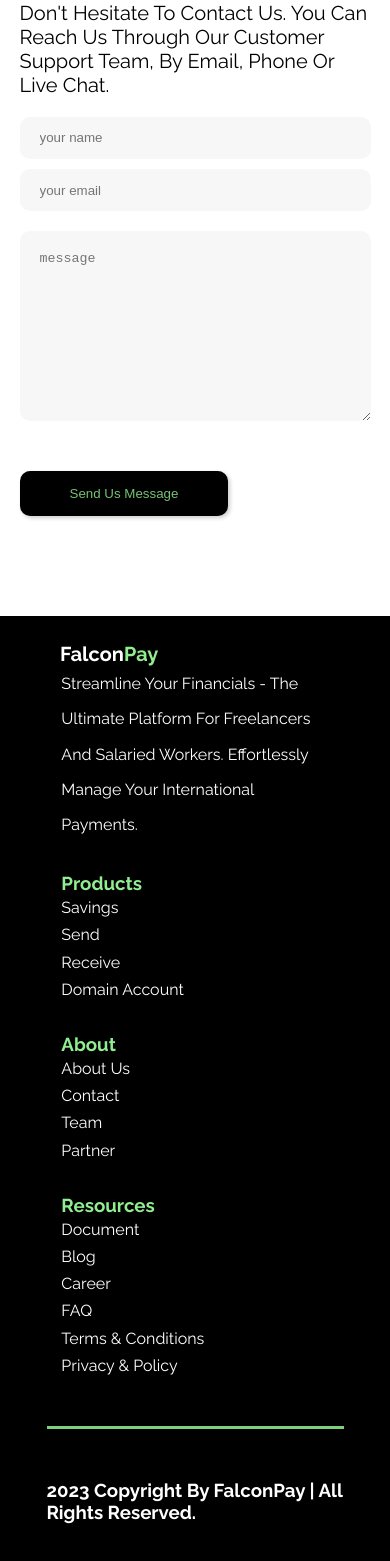
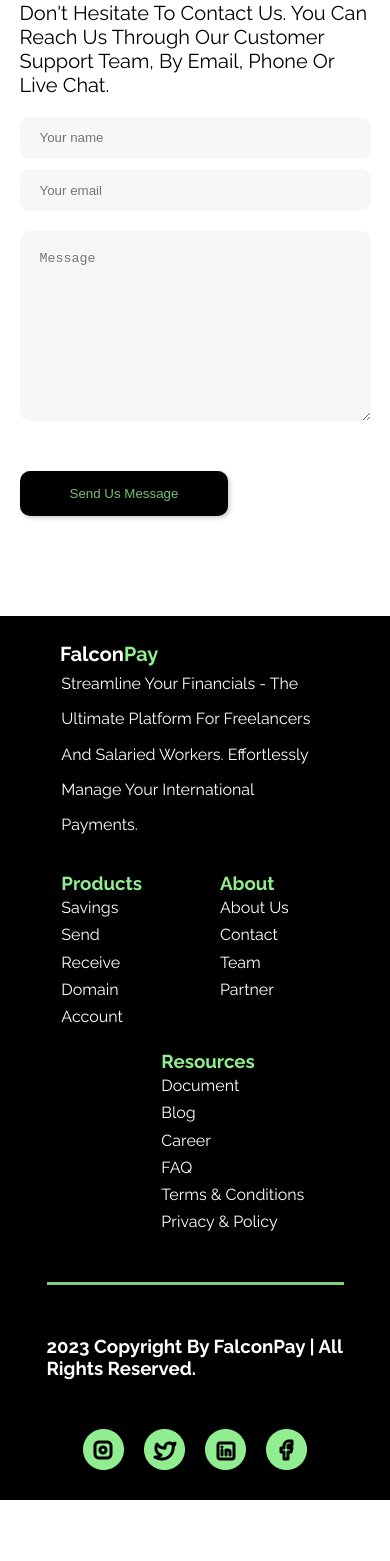
Before and after one commit to Ayanda-boluwatife/falcon-pay, a React (Create React App) app: page / in a window 390 px wide. Shown: the part 6387-7948 px from the top of the page. After the commit the page ends 7887 px from the top, so only its background shows below. Built offline with nearby package versions, Linux system fonts and the light colour scheme.

Commit message:
updating responsiveness

```diff
--- a/src/components/Footer.jsx
+++ b/src/components/Footer.jsx
@@ -16,6 +16,8 @@
                         <p>Streamline your financials - The ultimate platform for freelancers and salaried workers. Effortlessly manage your international payments. </p>
                     </ul>
                 </div>
+                <div className="links">
+                    <div className="inner-link">
                         <div className="first1">
                             <h3>products</h3>
                             <ul>
@@ -34,6 +36,7 @@
                                 <li>Partner</li>
                             </ul>
                         </div>
+                    </div>
                     <div className="first3">
                         <h3>Resources</h3>
                         <ul>
@@ -44,6 +47,7 @@
                             <li>Terms & Conditions</li>
                             <li>Privacy & Policy</li>
                         </ul>
+                    </div>
                 </div>
             </div>
             <div className="foot">
@@ -160,7 +164,7 @@
         /* margin-top: 50px; */
     }
     .bords{
-        /* margin-top: 50px; */
+        margin-top: 50px;
         display: flex;
         flex-direction: row;
         align-items: center;
@@ -176,7 +180,20 @@
         flex-direction: column;
 
     }
-
+    .inner-link{
+        display: flex;
+        justify-content: center;
+        gap: 50px;
+    }
+    .links{
+        display: flex;
+        flex-direction: column;
+        align-items: right;
+        justify-content: center;
+        gap: 20px;
+        /* background-color: red; */
+        width: 100%;
+    }
     .first{
         width: 100%;
     }
@@ -192,6 +209,7 @@
     }
     .first3{
         width: 100%;
+        padding-left: 100px;
     }
     .all-first button{
         margin-top: 30px;
@@ -200,7 +218,7 @@
         margin-top: 50px;
         display: flex;
         flex-direction: row;
-        gap: 40px;
+        gap: 20px;
         width: 100%;
     }
     .border{
--- a/src/components/Help.jsx
+++ b/src/components/Help.jsx
@@ -14,10 +14,10 @@
    <div className="twoo">
         <div className='txt'>
             <div className='inp'>
-                <input type="text" name="" id="" placeholder='your name'/>
-                <input type="email" name="" id="" placeholder='your email'/>
+                <input type="text" name="" id="" placeholder='Your name'/>
+                <input type="email" name="" id="" placeholder='Your email'/>
             </div>
-            <textarea name="" id="" cols="30" rows="10" placeholder='message'></textarea>
+            <textarea name="" id="" cols="30" rows="10" placeholder='Message'></textarea>
         </div>
         <button id='Send'>Send Us Message</button>
     </div>
--- a/src/components/Hero.js
+++ b/src/components/Hero.js
@@ -115,6 +115,9 @@
         width: 427px;
         height: 647px;
     }
+    article{
+        margin-top: 20px;
+    }
 }
 `
 
```
Lines whose indentation alone changed are shown as unchanged.
